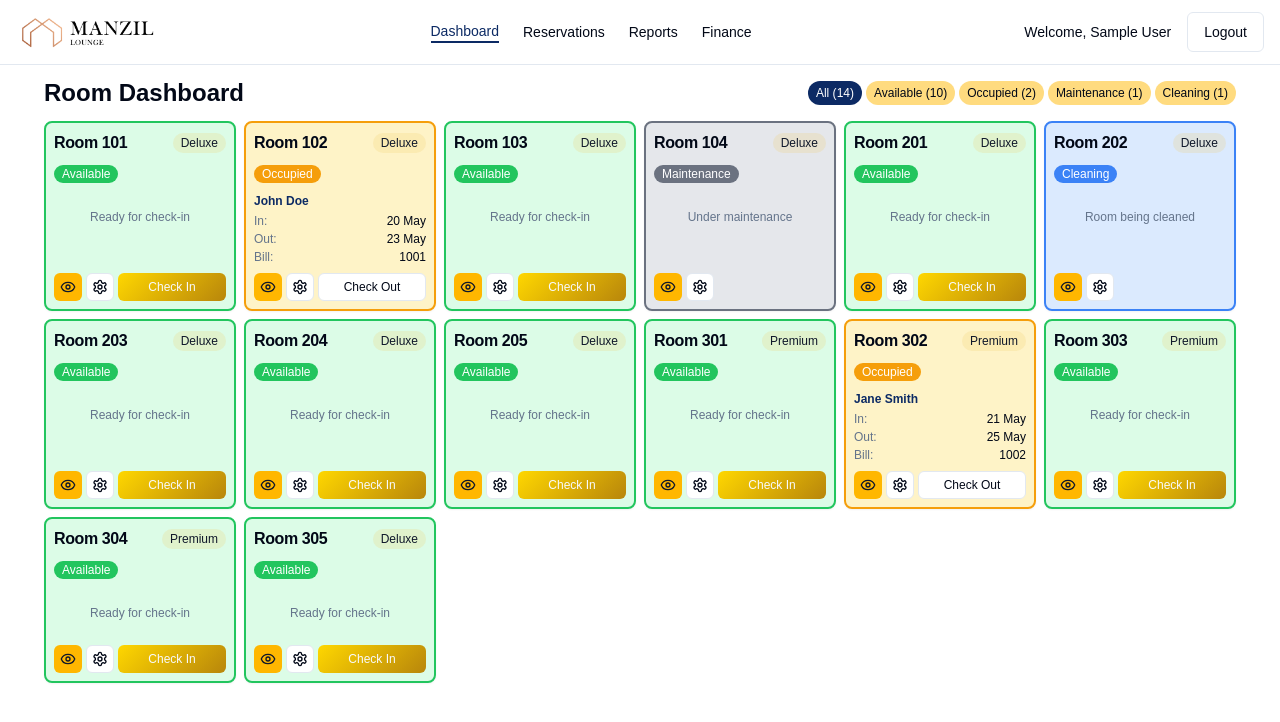
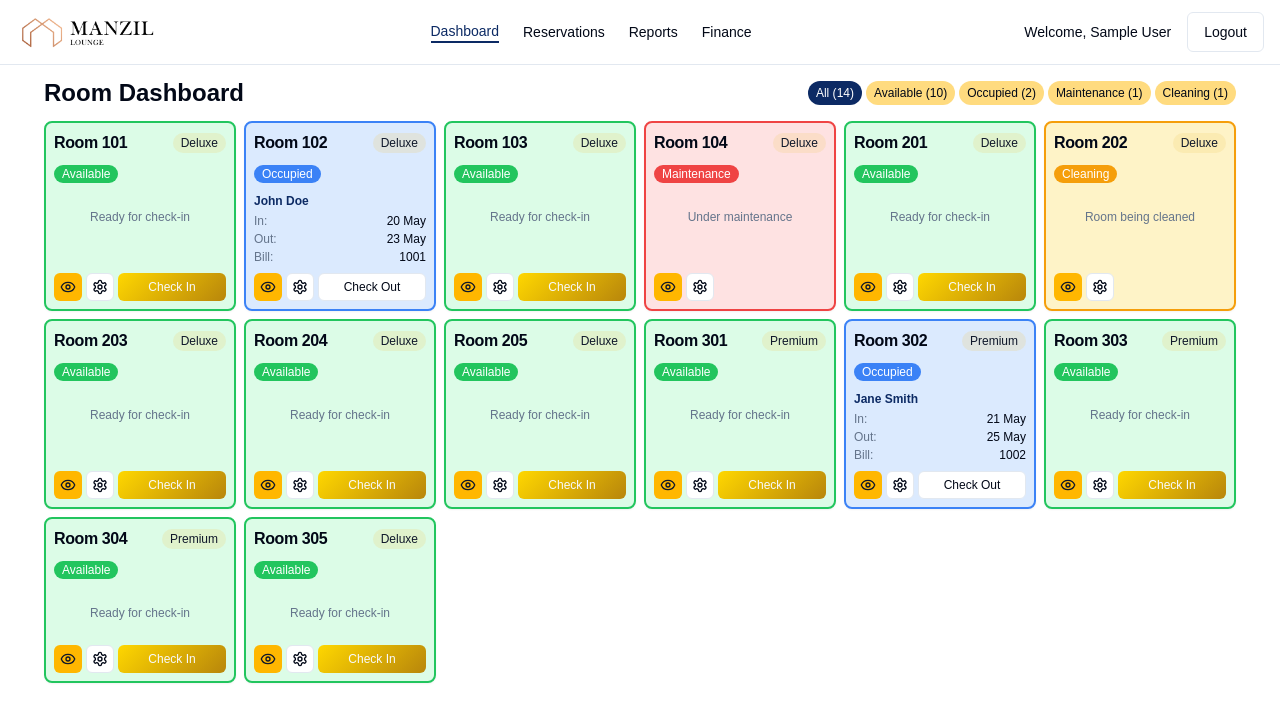
Before and after one commit to ferhhaann/manzil-hotel-dashboard, a React (Vite) app: page /dashboard in a window 1280 px wide. Shown: the top 722 px of the page. Built offline with nearby package versions, Linux system fonts and the light colour scheme; sample sign-in values are in the browser's storage; a web font is replaced by a local one.

Commit message:
Fix: Update room status colors
The AI updated the color scheme for room statuses in the application. Occupied rooms are now blue, cleaning rooms are yellow, and maintenance rooms are red.

```diff
--- a/src/components/ReservationCalendar.tsx
+++ b/src/components/ReservationCalendar.tsx
@@ -127,8 +127,8 @@ const ReservationCalendar: React.FC<ReservationCalendarProps> = ({ reservations
                       borderLeftColor:
                         reservation.status === "Confirmed" ? "hsl(142.1, 76.2%, 36.3%)" :
                         reservation.status === "Cancelled" ? "hsl(0, 84.2%, 60.2%)" :
-                        reservation.status === "Checked-in" ? "hsl(220.9, 39.3%, 11%)" :
-                        "hsl(47.9, 95.8%, 53.1%)"
+                        reservation.status === "Checked-in" ? "hsl(220, 70%, 50%)" :  // Updated to blue
+                        "hsl(43, 100%, 50%)"  // Yellow
                     }}
                     onClick={() => setSelectedReservation(reservation)}
                   >
@@ -151,8 +151,8 @@ const ReservationCalendar: React.FC<ReservationCalendarProps> = ({ reservations
                               : reservation.status === "Cancelled"
                               ? "bg-red-500"
                               : reservation.status === "Checked-in"
-                              ? "bg-blue-500"
-                              : "bg-amber-500"
+                              ? "bg-blue-500"  // Updated to blue
+                              : "bg-amber-500" // Yellow
                           } shadow-sm`}
                         >
                           {reservation.status}
--- a/src/components/RoomCard.tsx
+++ b/src/components/RoomCard.tsx
@@ -37,9 +37,9 @@ interface RoomCardProps {
 const getCardClass = (status: RoomStatus): string => {
   switch (status) {
     case "Available": return "bg-green-100 border-green-500";
-    case "Occupied": return "bg-amber-100 border-amber-500";
-    case "Maintenance": return "bg-gray-200 border-gray-500";
-    case "Cleaning": return "bg-blue-100 border-blue-500";
+    case "Occupied": return "bg-blue-100 border-blue-500"; // Updated to blue
+    case "Maintenance": return "bg-red-100 border-red-500"; // Updated to red
+    case "Cleaning": return "bg-amber-100 border-amber-500"; // Updated to yellow
     default: return "";
   }
 };
@@ -47,9 +47,9 @@ const getCardClass = (status: RoomStatus): string => {
 const getStatusBadgeClass = (status: RoomStatus): string => {
   switch (status) {
     case "Available": return "bg-green-500 text-white";
-    case "Occupied": return "bg-amber-500 text-white";
-    case "Maintenance": return "bg-gray-500 text-white";
-    case "Cleaning": return "bg-blue-500 text-white";
+    case "Occupied": return "bg-blue-500 text-white"; // Updated to blue
+    case "Maintenance": return "bg-red-500 text-white"; // Updated to red
+    case "Cleaning": return "bg-amber-500 text-white"; // Updated to yellow
     default: return "status-badge";
   }
 };
--- a/src/index.css
+++ b/src/index.css
@@ -36,11 +36,11 @@
 
     --radius: 0.5rem;
 
-    /* Room status colors */
+    /* Room status colors - UPDATED */
     --status-available: 122 39% 49%;
-    --status-occupied: 43 100% 50%;
-    --status-maintenance: 0 0% 45%;
-    --status-cleaning: 207 90% 54%;
+    --status-occupied: 220 70% 50%;  /* Changed to blue */
+    --status-maintenance: 0 84% 60%;  /* Changed to red */
+    --status-cleaning: 43 100% 50%;   /* Changed to yellow */
   }
 
   .dark {
--- a/src/pages/Dashboard.tsx
+++ b/src/pages/Dashboard.tsx
@@ -1,4 +1,3 @@
-
 import React, { useState, useEffect } from "react";
 import RoomCard from "@/components/RoomCard";
 import Navbar from "@/components/Navbar";
@@ -209,7 +208,7 @@ const Dashboard = () => {
               <button
                 className={`px-2 py-1 rounded-full text-xs font-medium transition ${
                   filter === "Occupied"
-                    ? "bg-amber-500 text-white"
+                    ? "bg-blue-500 text-white"
                     : "bg-secondary/50 hover:bg-secondary"
                 }`}
                 onClick={() => setFilter("Occupied")}
@@ -219,7 +218,7 @@ const Dashboard = () => {
               <button
                 className={`px-2 py-1 rounded-full text-xs font-medium transition ${
                   filter === "Maintenance"
-                    ? "bg-gray-500 text-white"
+                    ? "bg-red-500 text-white"
                     : "bg-secondary/50 hover:bg-secondary"
                 }`}
                 onClick={() => setFilter("Maintenance")}
@@ -229,7 +228,7 @@ const Dashboard = () => {
               <button
                 className={`px-2 py-1 rounded-full text-xs font-medium transition ${
                   filter === "Cleaning"
-                    ? "bg-blue-500 text-white"
+                    ? "bg-amber-500 text-white"
                     : "bg-secondary/50 hover:bg-secondary"
                 }`}
                 onClick={() => setFilter("Cleaning")}
```
